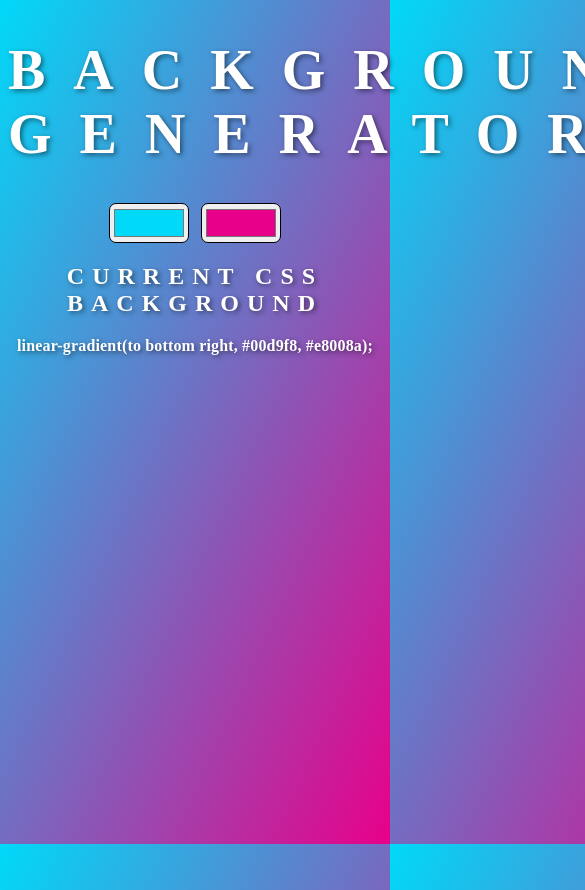
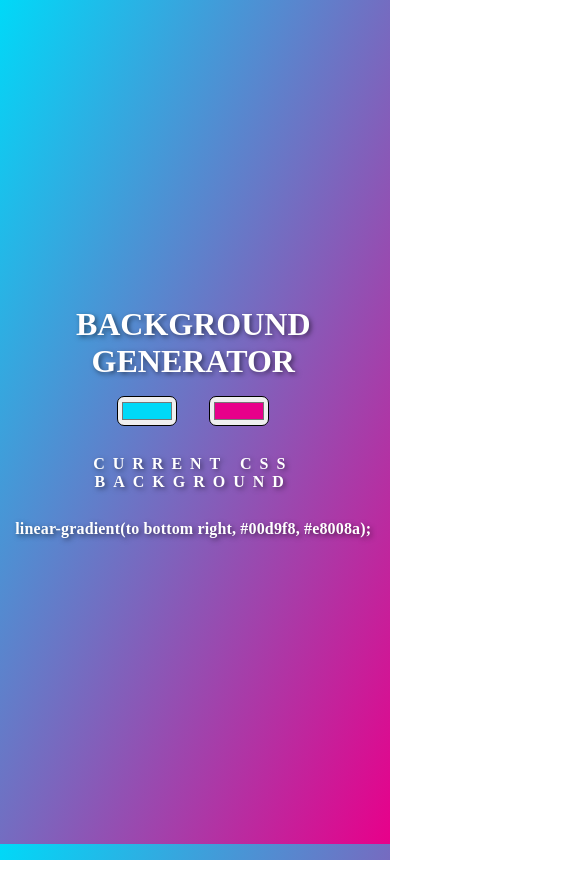
Before and after one commit to AhsanCommits/BackgroundGenerator, a plain HTML site: page index.html in a window 390 px wide. Shown: the top 890 px of the page, 585 px wide, since content can reach past the window. After the commit the page ends 860 px from the top, so only its background shows below. Drawn offline with Linux system fonts and the light colour scheme.

Commit message:
Responsive design

```diff
--- a/index.html
+++ b/index.html
@@ -8,7 +8,11 @@
     <link rel="stylesheet" href="style.css" />
   </head>
   <body id="gradient">
-    <h1>Background Generator</h1>
+    <h1>
+      Background <br />
+      Generator
+    </h1>
+    <div>
       <input
         oninput="setGradient()"
         class="color1"
@@ -23,6 +27,7 @@
         name="color2"
         value="#e8008a"
       />
+    </div>
     <h2>Current CSS Background</h2>
     <h3>linear-gradient(to bottom right, #00d9f8, #e8008a);</h3>
     <script src="script.js"></script>
--- a/style.css
+++ b/style.css
@@ -1,6 +1,10 @@
 body {
-  min-height: 100vh;
-  max-width: 100vw;
+  height: 100vh;
+  width: 100vw;
+  display: flex;
+  align-items: center;
+  justify-content: center;
+  flex-direction: column;
   font: 'Raleway', san-serif;
   color: #fff;
   text-align: center;
@@ -12,7 +16,7 @@ body {
   background-repeat: no-repeat;
   background-position: center center;
   text-shadow: 2px 2px 5px rgba(0, 0, 0, 0.5);
-  overflow-x: hidden;
+  overflow: hidden;
 }
 h1 {
   font: 600 3.5em 'Raleway', san-serif;
@@ -33,4 +37,32 @@ input {
   width: 80px;
   height: 40px;
   border-radius: 7px;
+  margin: 1rem;
 }
+
+div {
+  display: flex;
+  align-items: center;
+  justify-content: center;
+}
+@media screen and (max-width: 480px) {
+  body {
+    overflow: hidden;
+    width: 95vw;
+    display: flex;
+    align-items: center;
+    justify-content: center;
+  }
+  h1 {
+    margin: 0;
+    font-size: 2rem;
+    letter-spacing: 0;
+  }
+  h2 {
+    font-size: 1em;
+  }
+  input {
+    width: 60px;
+    height: 30px;
+  }
+}
```
Lines whose indentation alone changed are shown as unchanged.
